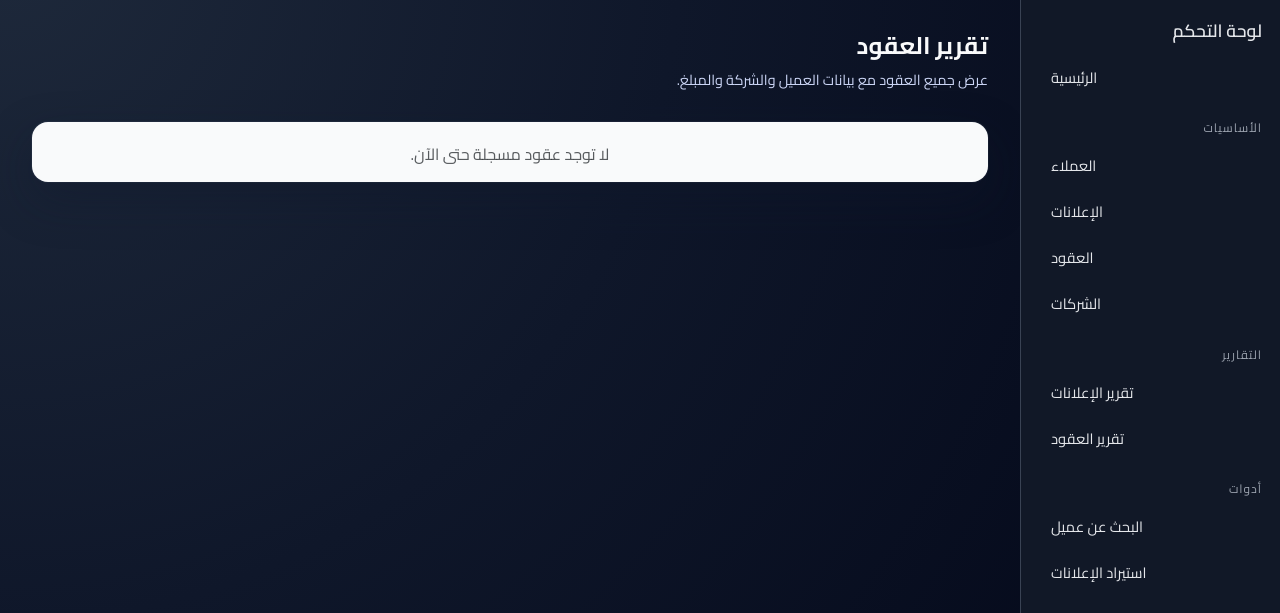
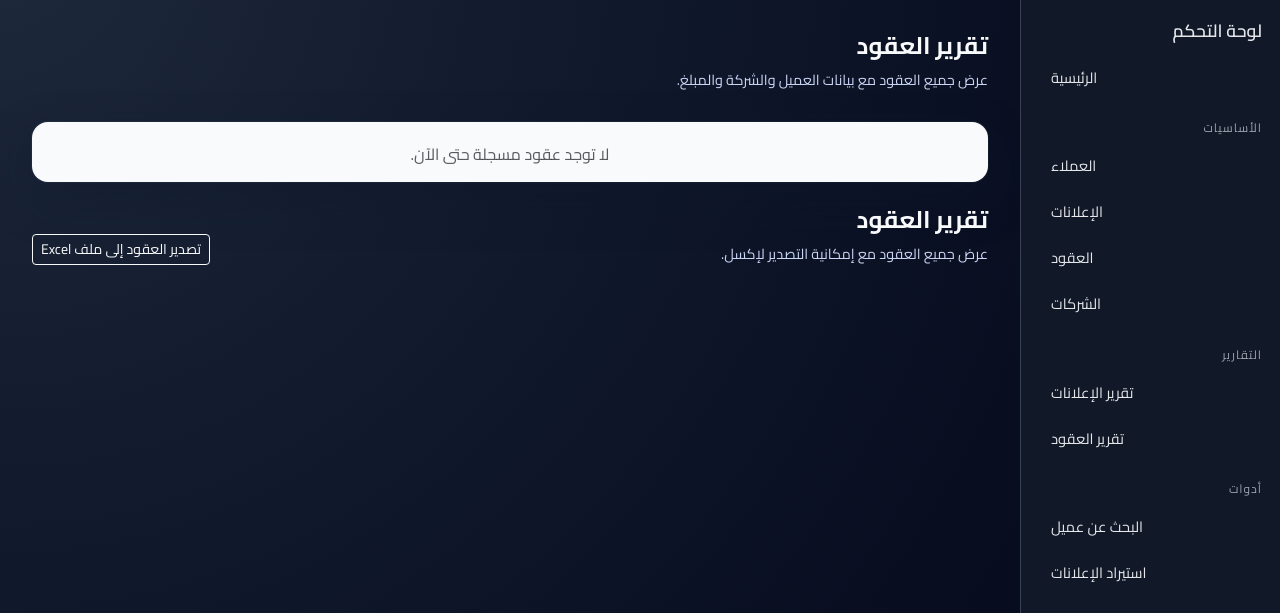
Before and after one commit to effatahmed67-ship-it/ads-system, a Flask app: page /contracts_report in a window 1280 px wide. Shown: the part 56-669 px from the top of the page. Run offline with Flask 3, Linux system fonts and the light colour scheme; data comes from the database, SQL or seed files in the repository; data that the repository does not hold is empty.

Commit message:
Update contracts-report.html

```diff
--- a/templates/contracts-report.html
+++ b/templates/contracts-report.html
@@ -49,5 +49,16 @@
         <p class="text-muted text-center mb-0">لا توجد عقود مسجلة حتى الآن.</p>
     {% endif %}
 </div>
+<div class="odoo-page-header">
+    <div>
+        <h1 class="page-title">تقرير العقود</h1>
+        <p class="page-subtitle">عرض جميع العقود مع إمكانية التصدير لإكسل.</p>
+    </div>
+    <div class="odoo-actions">
+        <a href="{{ url_for('export_contracts') }}" class="btn btn-sm btn-outline-light">
+            تصدير العقود إلى ملف Excel
+        </a>
+    </div>
+</div>
 
 {% endblock %}
```
